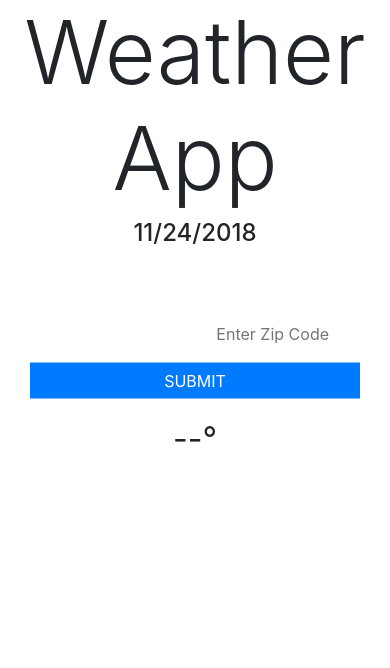
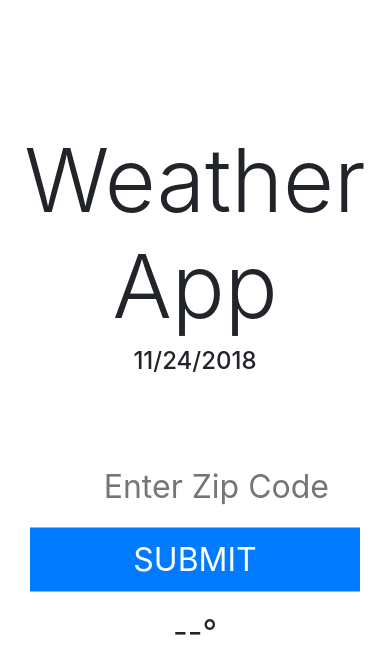
Before and after one commit to oghusky/AJAX, a plain HTML site: page index.html in a window 390 px wide. Drawn offline with nearby package versions, Linux system fonts and the light colour scheme.

Commit message:
updated input styling
-changed styling and font sizes on tablet and mobile screens

```diff
--- a/index.html
+++ b/index.html
@@ -13,10 +13,10 @@
 	</h4>
 
 	<div class="container">
-		<div class="inner-con col-md-4 col-sm-8">
+		<div class="inner-con col-md-8 col-sm-12">
 			<div class="inner-inner">
 				<input class="text-right pr-3 mb-3 col-md-12 col-sm-12" type="number" placeholder="Enter Zip Code">
-				<button class="btn btn-block btn-primary mb-3">SUBMIT</button>
+				<button class="btn btn-block btn-lg btn-primary mb-3">SUBMIT</button>
 
 				<h2 class="temp-icon text-center display-5"></h2>
 				<p class="real-temp"><span class="obj-text">--</span>&deg;</p>
--- a/weather.css
+++ b/weather.css
@@ -1,3 +1,9 @@
+html, body{
+	width: 100%;
+}
+h1{
+	margin-top: 8rem;
+}
 .real-temp{
 	font-size: 2rem;
 	text-align: center;
@@ -15,6 +21,7 @@
 }
 input{
 	border: none;
+	font-size: 2rem;
 }
 input:focus{
 	outline: none;
@@ -23,6 +30,7 @@ input:focus{
 	outline: none;
 	border: none;
 	border-radius: 0;
+	font-size: 2rem;
 }
 .img-icon{
 	width: 4rem;
```
